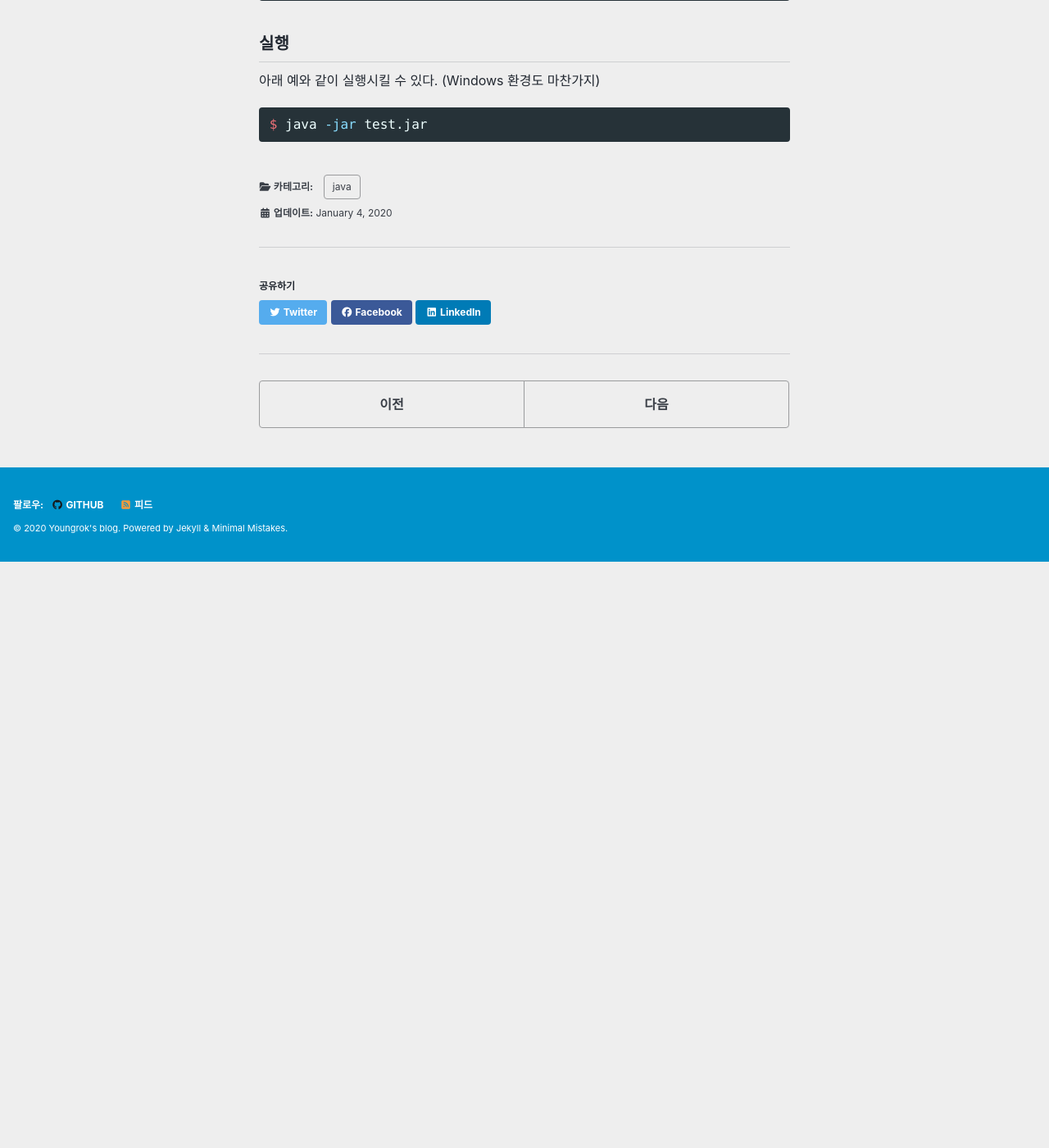
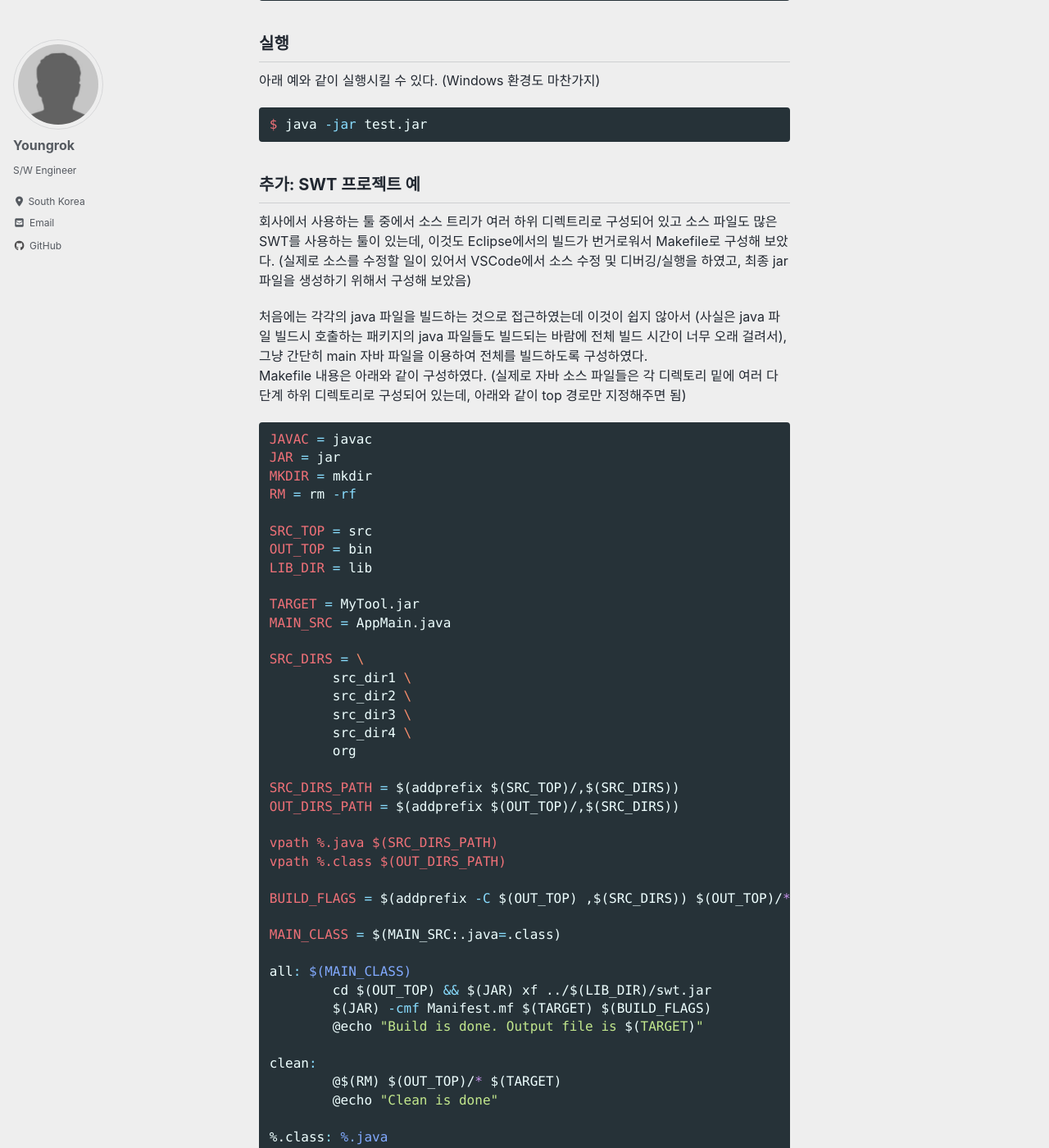
Before and after one commit to yrpark99/yrpark99.github.io, a Jekyll site: the page built from _posts/2020-01-04-java_build.md, in a window 1280 px wide and 1400 px high, scrolled down 1748 px. Shown: the whole window at 82% size. Built offline with Jekyll 4.4.1, drawn with Linux system fonts in a browser that asks for light colours; cached includes are drawn as plain includes; nearby versions of some CDN libraries; some web fonts are replaced; before the commit the page ends 2433 px from its top, so only the background shows below that; some of the changed text lies outside the part shown.

Commit message:
Append java swt build

````diff
--- a/_posts/2020-01-04-java_build.md
+++ b/_posts/2020-01-04-java_build.md
@@ -67,3 +67,57 @@ $ make
 ```bash
 $ java -jar test.jar
 ```
+
+## 추가: SWT 프로젝트 예
+회사에서 사용하는 툴 중에서 소스 트리가 여러 하위 디렉트리로 구성되어 있고 소스 파일도 많은 SWT를 사용하는 툴이 있는데, 이것도 Eclipse에서의 빌드가 번거로워서 Makefile로 구성해 보았다. (실제로 소스를 수정할 일이 있어서 VSCode에서 소스 수정 및 디버깅/실행을 하였고, 최종 jar 파일을 생성하기 위해서 구성해 보았음)
+
+처음에는 각각의 java 파일을 빌드하는 것으로 접근하였는데 이것이 쉽지 않아서 (사실은 java 파일 빌드시 호출하는 패키지의 java 파일들도 빌드되는 바람에 전체 빌드 시간이 너무 오래 걸려서), 그냥 간단히 main 자바 파일을 이용하여 전체를 빌드하도록 구성하였다.
+Makefile 내용은 아래와 같이 구성하였다. (실제로 자바 소스 파일들은 각 디렉토리 밑에 여러 다단계 하위 디렉토리로 구성되어 있는데, 아래와 같이 top 경로만 지정해주면 됨)
+```makefile
+JAVAC = javac
+JAR = jar
+MKDIR = mkdir
+RM = rm -rf
+
+SRC_TOP = src
+OUT_TOP = bin
+LIB_DIR = lib
+
+TARGET = MyTool.jar
+MAIN_SRC = AppMain.java
+
+SRC_DIRS = \
+	src_dir1 \
+	src_dir2 \
+	src_dir3 \
+	src_dir4 \
+	org
+
+SRC_DIRS_PATH = $(addprefix $(SRC_TOP)/,$(SRC_DIRS))
+OUT_DIRS_PATH = $(addprefix $(OUT_TOP)/,$(SRC_DIRS))
+
+vpath %.java $(SRC_DIRS_PATH)
+vpath %.class $(OUT_DIRS_PATH)
+
+BUILD_FLAGS = $(addprefix -C $(OUT_TOP) ,$(SRC_DIRS)) $(OUT_TOP)/*.dll
+
+MAIN_CLASS = $(MAIN_SRC:.java=.class)
+
+all: $(MAIN_CLASS)
+	cd $(OUT_TOP) && $(JAR) xf ../$(LIB_DIR)/swt.jar
+	$(JAR) -cmf Manifest.mf $(TARGET) $(BUILD_FLAGS)
+	@echo "Build is done. Output file is $(TARGET)"
+
+clean:
+	@$(RM) $(OUT_TOP)/* $(TARGET)
+	@echo "Clean is done"
+
+%.class: %.java
+	$(JAVAC) -d $(OUT_TOP) -sourcepath $(SRC_TOP) -classpath $(LIB_DIR)/* $<
+```
+
+SWT를 사용하기 위하여 `swt.jar` 파일을 포함해야 하는데, jar 파일에서 다른 jar 파일을 포함시킬 수 없어서 swt.jar 파일을 압축을 푼 후, 이것을 포함시키도록 하였다(SWT DLL 파일들 포함).
+
+Manifest.mf 파일은 위의 예와 마찬가지로 Main-Class 항목에 `패키지명.메인클래스`와 같이 세팅하여 구성하였다.
+
+Make로 빌드하면 jar 파일이 만들어지고, 내용을 분석해보면 Eclipse에서 만든 것과 동일하게 구성되어 있었고, 실제로 실행을 해 보면 정상적으로 잘 실행이 되었다.
````
Also changed, not shown: _posts/2020-04-23-initramfs.md (+7 -2 lines).
